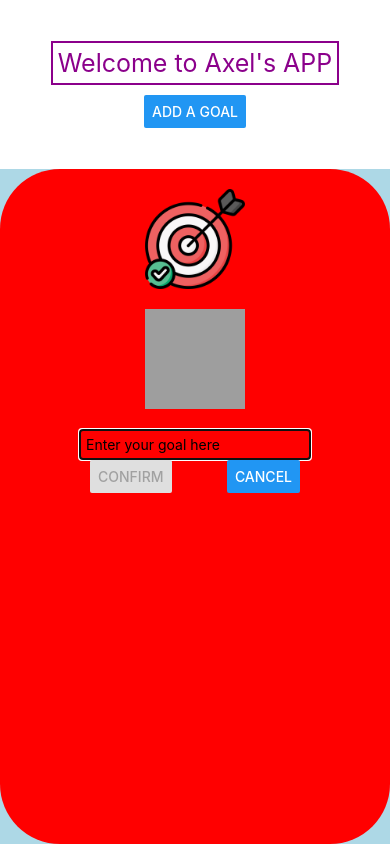
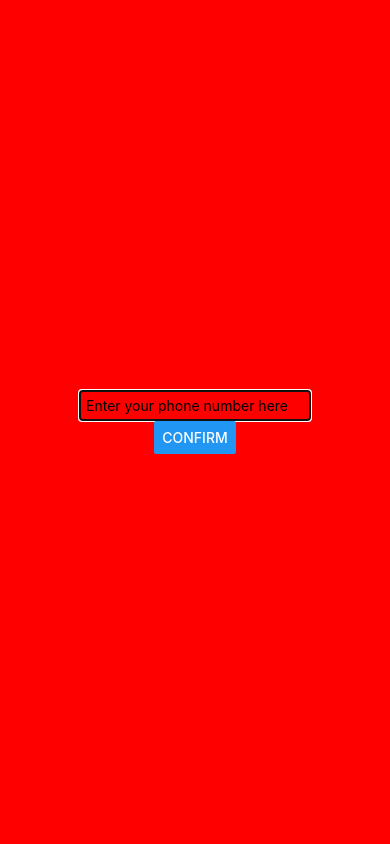
Before and after one commit to Axel-Q/goal-tracker-mobile, a React Native app: screen / in a window 390 px wide. Both pictures are taken after a click on the button "ADD A GOAL". Built offline with nearby package versions, Linux system fonts and the light colour scheme; grey boxes are pictures that could not be loaded.

Commit message:
Revert "Lab2"

```diff
--- a/App.js
+++ b/App.js
@@ -7,11 +7,13 @@ import Input from "./Components/Input";
 
 export default function App() {
     const appName = "Axel's APP";
+    const [focus, setFocus] = useState(true);
     const [inputData, setInputData] = useState('');
     const [modalVisible, setModalVisible] = useState(false);
-    const handleVisibility = () => {
-        setModalVisible(true);
-    }
+    // Handler for focus state, passed to Input component
+    const handleFocusChange = (focusState) => {
+        setFocus(focusState);
+    };
 
     function handleInputData(data) {
         console.log("console logout ", data);
@@ -19,25 +21,26 @@ export default function App() {
         setModalVisible(false);
     }
 
-    function handleCancel() {
-        setModalVisible(false);
+    const handleVisibility = () => {
+        setModalVisible(true);
     }
-
 
     return (
         <SafeAreaView style={styles.container}>
+            <View style={styles.topView}>
             <StatusBar style="auto"/>
-            <View style={styles.topView}>
+            <View style={styles.headerContainer}>
                 <Header name={appName}/>
-                <Button title={'Add a goal'} onPress={handleVisibility}/>
-                <Input textInputFocus={true}
-                       inputHandler={handleInputData}
-                       visible={modalVisible}
-                       cancelHandler={handleCancel}/>
             </View>
+            <Button title={'Add a goal'} onPress={handleVisibility}/>
+            <Input onFocusChange={handleFocusChange}
+                   autoFocus={focus}
+                   inputHandler={handleInputData}
+                   visible={modalVisible}/>
+                      </View>
             <View style={styles.bottomView}>
-                <Text style={styles.text}>{inputData}</Text>
-            </View>
+            <Text style={{marginTop: 10, backgroundColor: 'skyblue'}}>{inputData}</Text>
+                </View>
         </SafeAreaView>
     );
 }
@@ -46,7 +49,7 @@ const styles = StyleSheet.create({
     container: {
         flex: 1,
         backgroundColor: '#fff',
-        // alignItems: 'center',
+        alignItems: 'center',
         justifyContent: 'center',
         padding: 20, // Added padding for better spacing
     },
@@ -54,7 +57,10 @@ const styles = StyleSheet.create({
         borderColor: 'purple',
         borderWidth: 2,
         padding: 5,
-        marginBottom: 20,
+        marginBottom:20,
+    },
+    text: {
+        color: 'purple', // Added text color
     },
     topView: {
         flex: 1,
@@ -65,5 +71,6 @@ const styles = StyleSheet.create({
         flex: 4,
         backgroundColor: 'lightblue',
         alignItems: "center",
+        width: '100%',
     },
 });
--- a/Components/Header.js
+++ b/Components/Header.js
@@ -1,21 +1,10 @@
-import {StatusBar} from 'expo-status-bar';
+import { StatusBar } from 'expo-status-bar';
 import React from 'react';
-import {StyleSheet, Text, View} from 'react-native';
+import { StyleSheet, Text, View } from 'react-native';
 
 export default function Header({name}) {
 
     return (
-        <Text style={styles.text}>Welcome to {name}</Text>
+        <Text>Welcome to {name}</Text>
     );
 }
-
-const styles = StyleSheet.create({
-    text: {
-        color: "darkmagenta",
-        fontSize: 25,
-        borderColor: "darkmagenta",
-        borderWidth: 2,
-        padding: 5,
-        marginBottom: 10,
-    },
-});
--- a/Components/Input.js
+++ b/Components/Input.js
@@ -1,102 +1,69 @@
     import React, {useState, useEffect, useRef} from 'react';
-import {TextInput, Text, Button, View, StyleSheet, Modal, Alert, Image} from 'react-native';
+    import {TextInput, Text, Button, View, StyleSheet, Modal} from 'react-native';
 
-export default function Input({textInputFocus, inputHandler, visible, cancelHandler}) {
+    export default function Input({onFocusChange, autoFocus, inputHandler, visible}) {
         const [text, setText] = useState('');
-    const [blur, setBlur] = useState(false);
-    const [canConfirm, setCanConfirm] = useState(false);
+        const [message, setMessage] = useState('');
+        const [isFocused, setIsFocused] = useState(true); // State to track if input is focused
+        const inputRef = useRef(null); // Reference for the TextInput
+        useEffect(() => {
+            if (autoFocus && inputRef.current) {
+                inputRef.current.focus();
+            }
+        }, [autoFocus]);
 
-    useEffect(() => {
+        const handleBlur = () => {
+            setIsFocused(false); // Set focus state to false
             if (text.length >= 3) {
-            setCanConfirm(true);
+                setMessage("Thank you");
             } else {
-            setCanConfirm(false);
+                setMessage("Please type more than 3 characters");
             }
-    }, [text]);
+        };
+
+        const handleFocus = () => {
+            setIsFocused(true); // Set focus state to true
+            setMessage(''); // Clear the message when the input is focused
+            onFocusChange(true); // Pass the focus state to the parent component
+        };
 
         const handleConfirm = () => {
-        setText('');
             inputHandler(text);
-    }
-
-    const handleCancel = () => {
-        Alert.alert('Confirm Cancellation',
-            'Are you sure you want to cancel?',
-            [
-                {
-                    text: 'Yes', onPress: () => {
-                        cancelHandler();
-                        setText('')
-                    }
-                },
-                {text: 'No', onPress: () => console.log('No Pressed'), style: 'cancel'},
-            ],
-            {cancelable: true});
         }
 
 
         return (
-        <Modal animationType={"slide"} visible={visible} transparent={true}>
-            <View style={styles.modalContainer}>
-                <View style={styles.modalContent}>
-                    <Image style={styles.image}
-                           source={require('../assets/pic1.png')}
-                           alt={'Target with an arrow and a check mark'}
-                           accessibilityLabel={"icon from local"}/>
-
-                    <Image style={styles.image}
-                           alt={'Target with an arrow and a check mark'}
-                           accessibilityLabel={"icon from web"}
-                           source={{uri: 'https://cdn-icons-png.flaticon.com/512/2617/2617812.png'}}/>
-
-                    <TextInput
-                        autoFocus={textInputFocus}
-                        placeholder={"Enter your goal here"}
-                        autoCorrect={true}
-                        keyboardType={"default"}
-                        style={styles.input}
-                        value={text}
+            <Modal animationType={"slide"} visible={visible} transparent={false}>
+                <View style={styles.container}>
+                    <TextInput placeholder={"Enter your phone number here"}
+                               keyboardType={"numeric"}
+                               style={styles.input} value={text}
                                onChangeText={(text) => setText(text)}
-                        onBlur={() => setBlur(true)}
-                        onFocus={() => setBlur(false)}/>
-
-                    {blur ? (
-                        text.length >= 3 ? (
-                            <Text>Thank you</Text>
-                        ) : (
-                            <Text>Please type more than 3 characters</Text>
-                        )
-                    ) : (
-                        text && <Text>{text.length}</Text>
+                               onFocus={handleFocus}
+                               onBlur={handleBlur}
+                               ref={inputRef}/>
+                    {isFocused && text.length > 0 && (
+                        <Text style={{backgroundColor: "lightgray"}}>
+                            Character count: {text.length}
+                        </Text>
                     )}
-                    <View style={styles.buttonContainer}>
-                        <Button disabled={!canConfirm} title={"Confirm"} onPress={() => handleConfirm()}/>
-                        <Button title={"Cancel"} onPress={() => handleCancel()}/>
-                    </View>
-                </View>
+                    {/*<Button title={"Clear content"} onPress={() => setText('')}/>*/}
+                    <Button title={"Confirm"} onPress={() => handleConfirm()}/>
+                    {message !== '' && (
+                        <Text style={{marginTop: 10}}>
+                            {message}
+                        </Text>)}
                 </View>
             </Modal>
         );
     }
 
     const styles = StyleSheet.create({
-    modalContainer: {
+        container: {
             flex: 1,
-        justifyContent: 'flex-end', // Align modal content to the bottom
+            backgroundColor: 'red',
+            alignItems: 'center',
+            justifyContent: 'center',
         },
-    modalContent: {
-        backgroundColor: 'red',
-        height: '80%', // Occupy 80% of the screen height
-        borderRadius: 60, // Rounded top-left corner
-        padding: 20,
-        alignItems: 'center',
-    },
-    input: {borderColor: "purple", borderWidth: 2, padding: 5},
-    buttonContainer: {flexDirection: 'row', justifyContent: 'space-between', width: '60%'},
-    imageContainer: {flex: 1, justifyContent: 'center', alignItems: 'center'},
-    image: {
-        width: 100,
-        height: 100,
-        marginBottom: 20,
-    },
+        input: { borderColor: "purple", borderWidth: 2, padding: 5 },
     });
```
Also changed, not shown: assets/pic1.png (deleted). Lines whose indentation alone changed are shown as unchanged.
